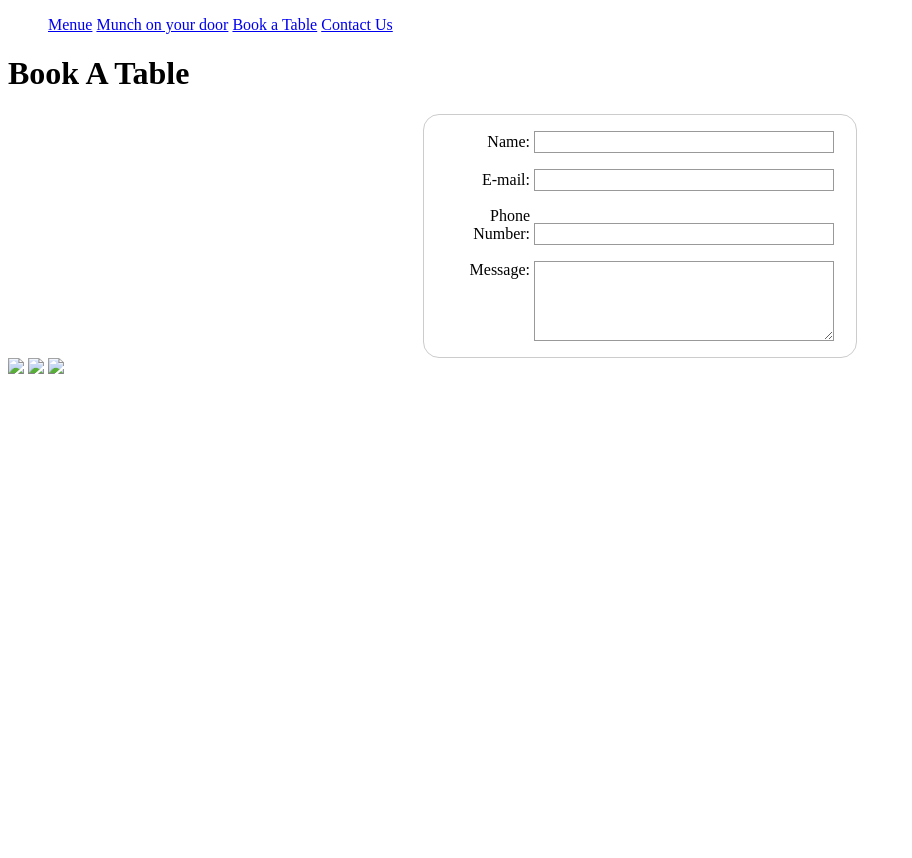
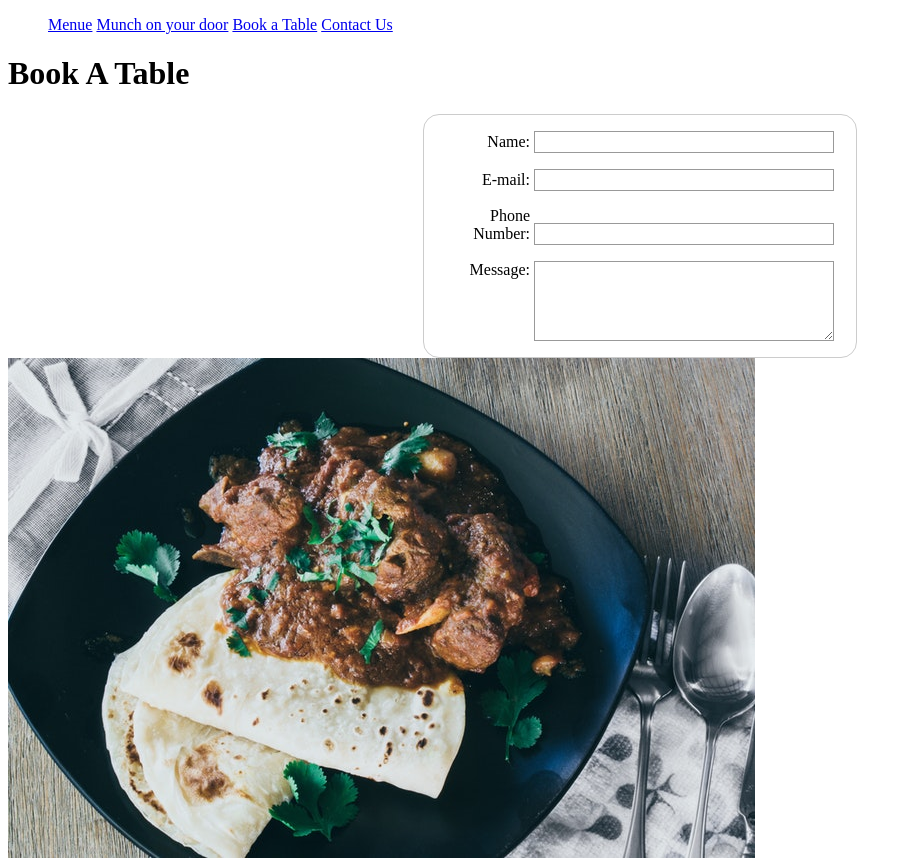
Before and after one commit to blueberry2030/blueberry2030.github.io, a plain HTML site: page booktable.html in a window 1280 px wide. Shown: the top 858 px of the page, without its empty margins (0-912 px from the left). Before the commit the page ends 800 px from the top, so only its background shows below. Drawn offline with Linux system fonts and the light colour scheme; a web font is replaced by a local one.

Commit message:
Update booktable.html

```diff
--- a/booktable.html
+++ b/booktable.html
@@ -41,9 +41,9 @@
 </form>
 
     <div class="tablebottom">
-    <img src="photo-1505252585461-04db1eb84625.jpeg">
-    <img src="photo-1513615491000-f4ee73ce2a68.jpeg">
-    <img src="photo-1523634700860-90d0ef74f137.jpeg">
+    <img src="picture/cb1.jpeg">
+    <img src="picture/cb2.jpeg">
+    <img src="picture/cb3.jpeg">
     </div>
 
     </body>
```
